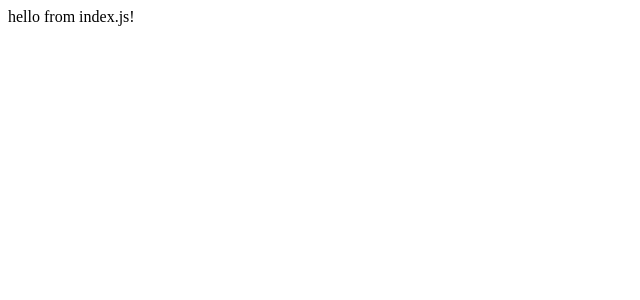
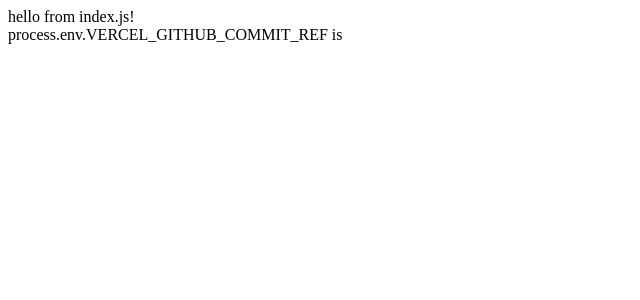
Before and after one commit to Esarhaddon/vercel-sandbox, a Next.js app: page / in a window 1280 px wide. Shown: the top 300 px of the page, without its empty margins (0-640 px from the left). Built offline with nearby package versions, Linux system fonts and the light colour scheme.

Commit message:
show branch env var

```diff
--- a/pages/index.js
+++ b/pages/index.js
@@ -1 +1,11 @@
-export default () => <div>hello from index.js!</div>
+export default () => {
+  return (
+    <div>
+      <div>hello from index.js!</div>
+      <div>
+        process.env.VERCEL_GITHUB_COMMIT_REF is{" "}
+        {process.env.VERCEL_GITHUB_COMMIT_REF}
+      </div>
+    </div>
+  )
+}
```
